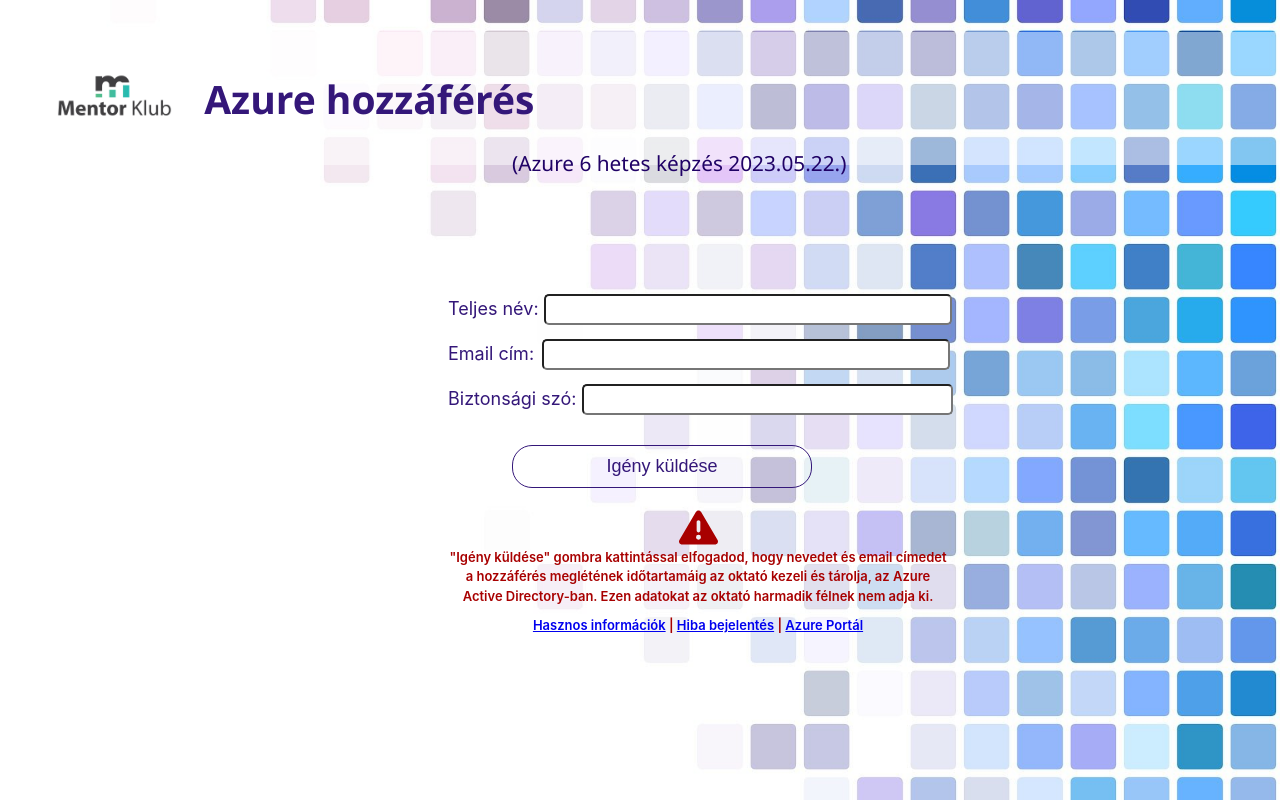
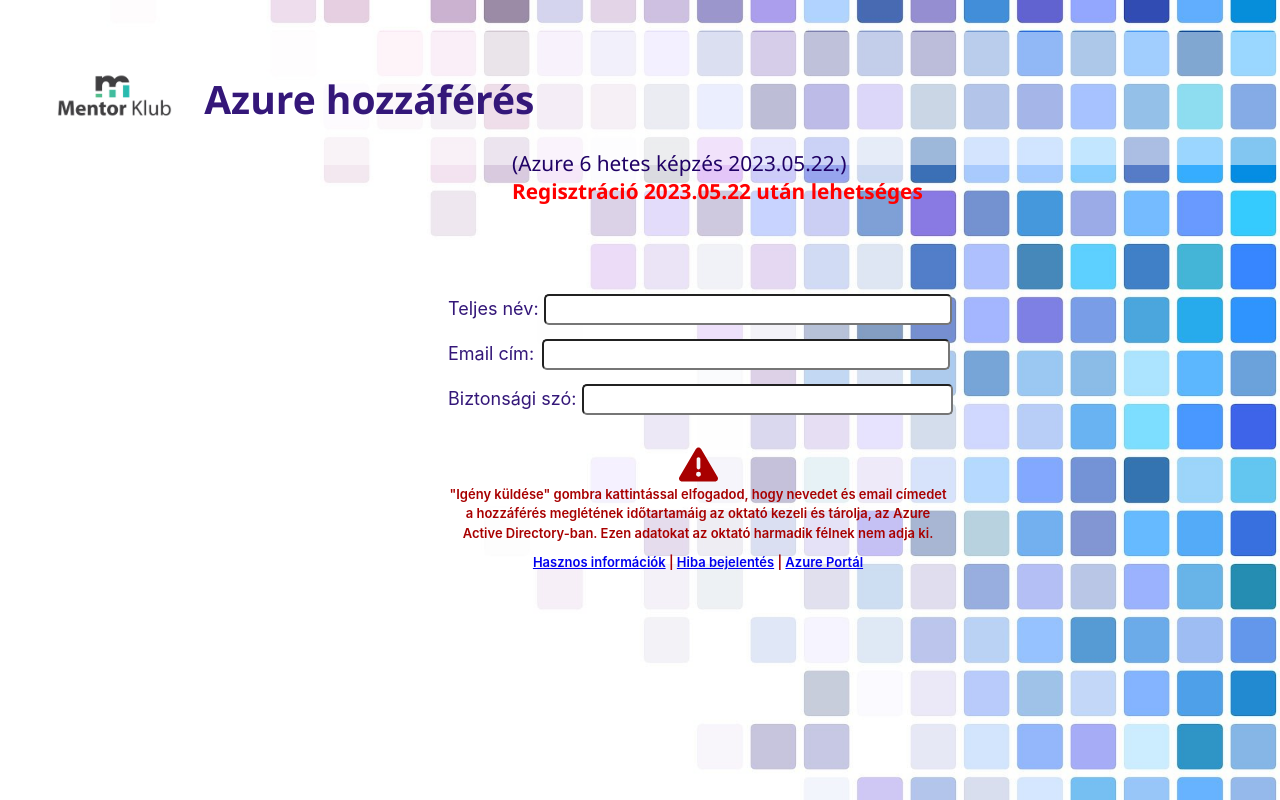
Before and after one commit to cloudsteak/mentor-access-manager, a React (Create React App) app: page / in a window 1280 px wide. Shown: the top 800 px of the page. Built offline with nearby package versions, Linux system fonts and the light colour scheme.

Commit message:
2023.05.22 előtt zárva

```diff
--- a/src/App.css
+++ b/src/App.css
@@ -47,6 +47,20 @@ td {
   top: 16%;
   left: 40%;
 }
+
+/* 2023.05.22 előtt zárva */
+input{
+  pointer-events: none;
+}
+
+.pageWarning{
+  color: red;
+  font-weight: 900 !important;
+}
+.btn{
+  display: none !important;
+}
+/* 2023.05.22 előtt zárva */
 
 .docs{
   padding-top: 2%;
--- a/src/PostApi.js
+++ b/src/PostApi.js
@@ -90,7 +90,9 @@ class PostApi extends React.Component {
         const appWidth = window.innerWidth
         return (
             <div>
-                <p class="pageSubHeader">(Azure 6 hetes képzés 2023.05.22.)</p>
+                <p class="pageSubHeader">(Azure 6 hetes képzés 2023.05.22.)
+                <br/><span class="pageWarning">Regisztráció 2023.05.22 után lehetséges</span></p>
+
                 <div class="row">
                     <div class="col-md-6 offset-md-3">
                         <div class="form-container" style={appWidth < 500 ? { paddingLeft: "50px" } : { paddingLeft: "35%" }}>
```
